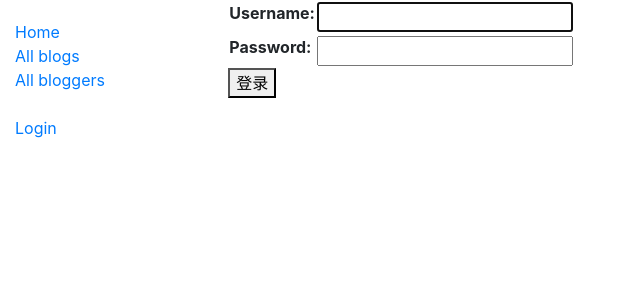
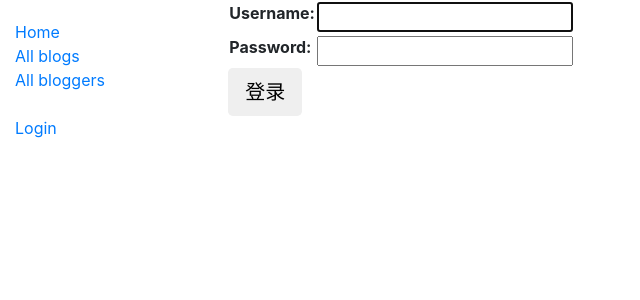
Before and after one commit to monk-after-90s/diyblog, a Django app: page /accounts/login/ in a window 1280 px wide. Shown: the top 300 px of the page, without its empty margins (0-640 px from the left). Run offline with Django 3.2, Linux system fonts and the light colour scheme; parts of the project's set-up code (start-up, migrations or seed data) failed here and were passed over; some libraries are stand-ins or nearby versions.

Commit message:
登录按钮添加类

```diff
--- a/templates/registration/login.html
+++ b/templates/registration/login.html
@@ -16,7 +16,7 @@
         <table>
             {{ form.as_table }}
         </table>
-        <button type="submit">登录</button>
+        <button class='btn btn-default btn-lg' type="submit">登录</button>
         <input type="hidden" name="next" value="{{ next }}">
     </form>
 
```
